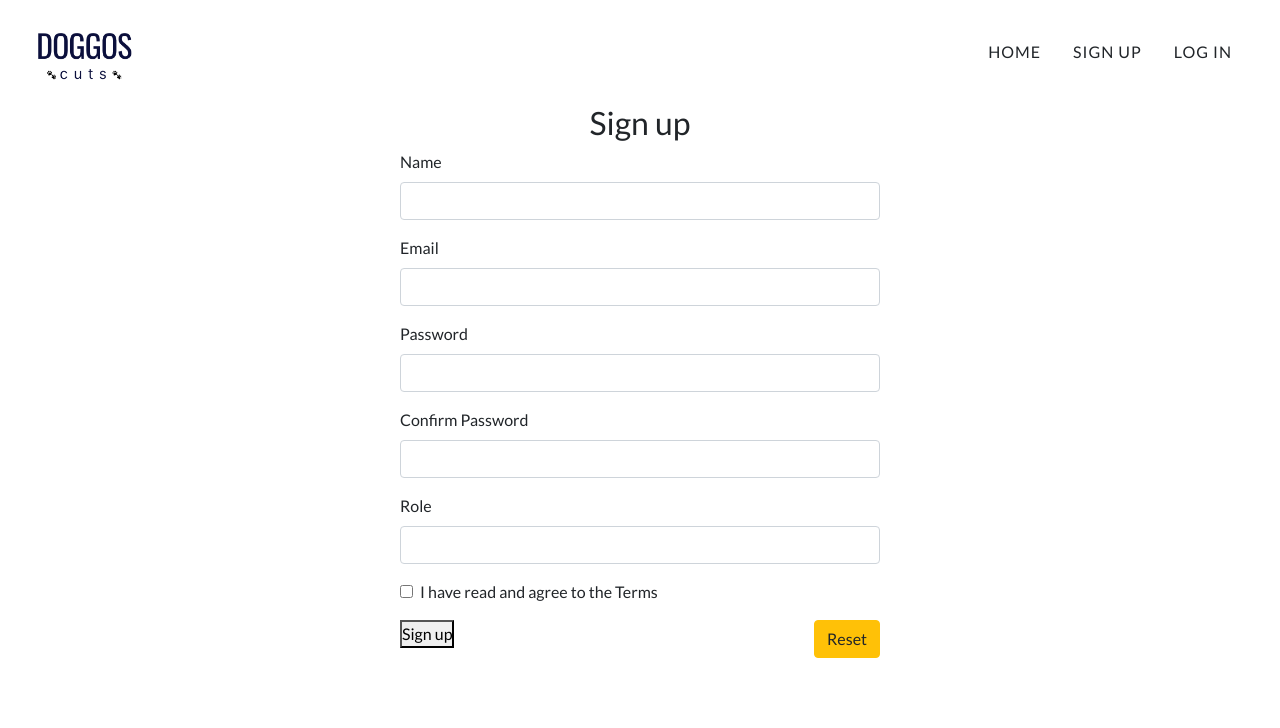
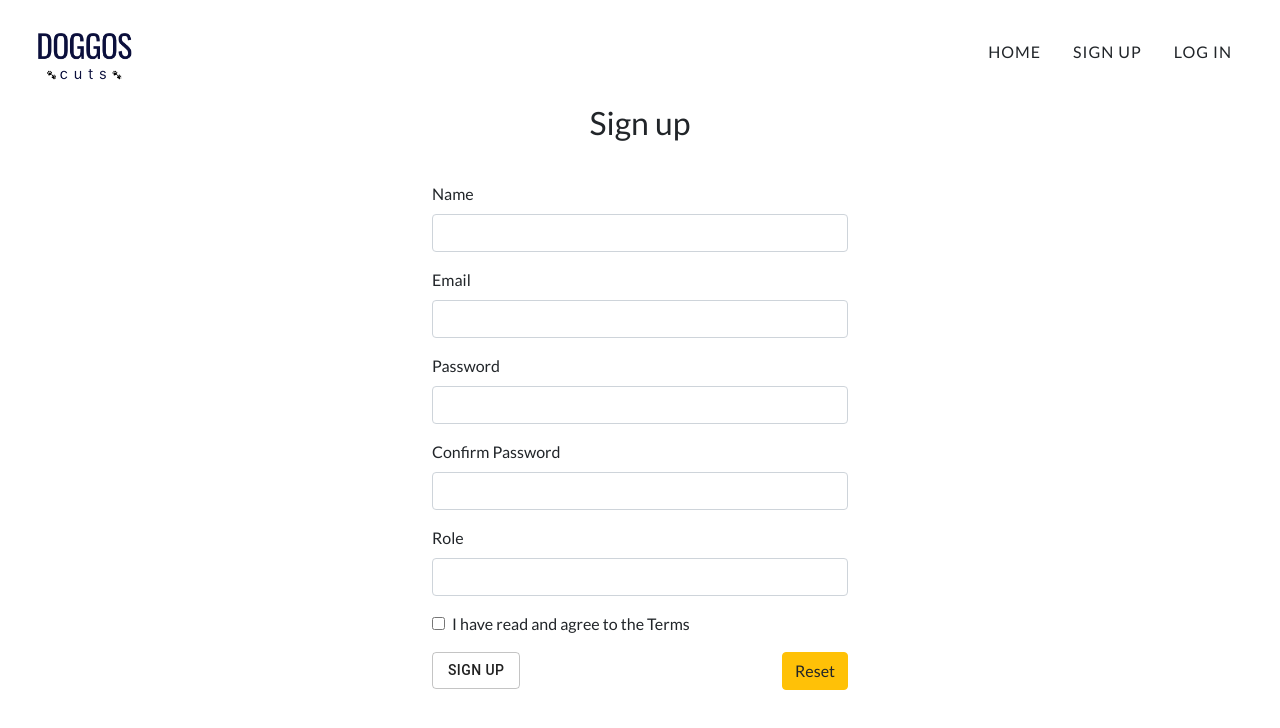
Before and after one commit to Hanna2m/salon_frontend, a React (Create React App) app: page /signup in a window 1280 px wide. Shown: the top 728 px of the page. Built offline with nearby package versions, Linux system fonts and the light colour scheme.

Commit message:
Add padding to form

```diff
--- /dev/null
+++ b/src/components/styles/_signup.css
@@ -0,0 +1,4 @@
+.form-wrapper {
+  width: 100%;
+  padding: 2rem;
+}
--- a/src/pages/Signup.jsx
+++ b/src/pages/Signup.jsx
@@ -7,6 +7,9 @@ import Header from "../components/Header";
 import { ToastContainer, toast } from "react-toastify";
 import { injectStyle } from "react-toastify/dist/inject-style";
 import { useState } from "react";
+import { Button } from "@material-ui/core";
+
+import "../components/styles/_signup.css";
 
 if (typeof window !== "undefined") {
   injectStyle();
@@ -140,12 +143,12 @@ function Signup() {
   };
 
   return (
-    <div>
+    <div className="signup">
       <Header />
       <div className="content">
         <h2>Sign up</h2>
         <div className="register-form" style={{ width: "480px" }}>
-          <form onSubmit={handleSubmit(onSubmit)}>
+          <form className="form-wrapper" onSubmit={handleSubmit(onSubmit)}>
             <div className="form-group">
               <label htmlFor="name">Name</label>
               <input
@@ -299,7 +302,9 @@ function Signup() {
               </div>
             </div>
             <div className="form-group">
-              <button type="submit">Sign up</button>
+              <Button variant="outlined" type="submit">
+                Sign up
+              </Button>
               <button
                 type="button"
                 onClick={reset}
```
